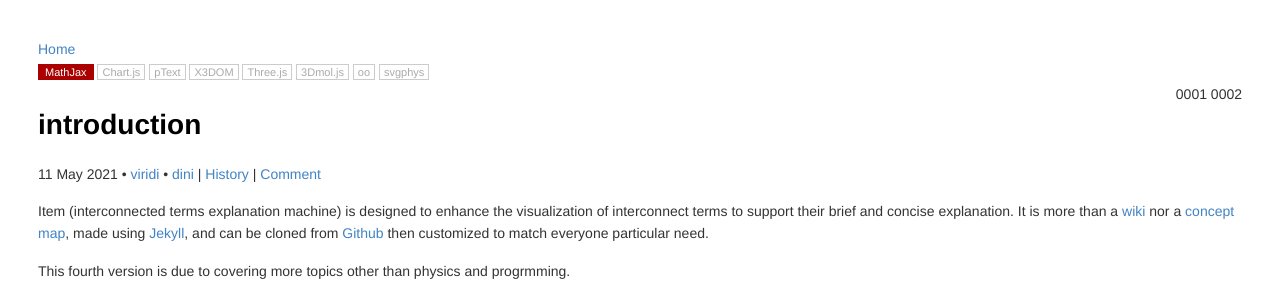
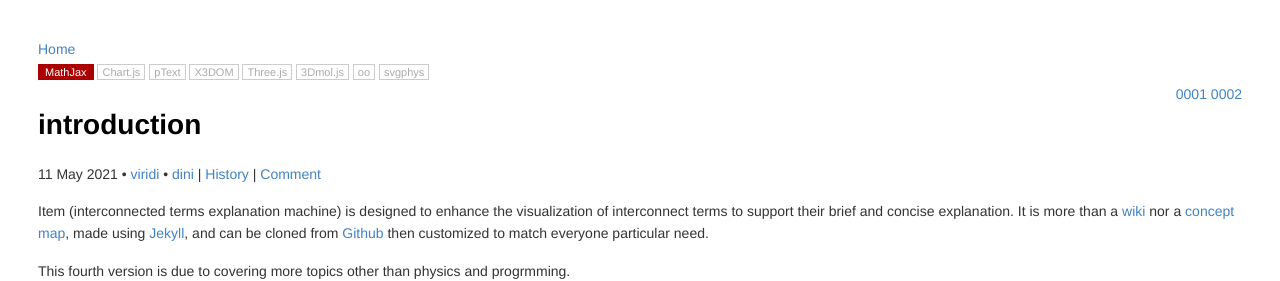
Before and after one commit to dudung/butir, a Jekyll site: the page built from _posts/0/00/2021-05-12-introduction.md, in a window 1280 px wide. Shown: the top 281 px of the page. Built offline with Jekyll 4.4.1, drawn with Linux system fonts in a browser that asks for light colours; formulas are drawn with MathJax 3.

Commit message:
update nodes.html

```diff
--- a/_includes/nodes.html
+++ b/_includes/nodes.html
@@ -2,7 +2,7 @@
 
 <div style="float:right;">
 {% for n in page.nodes %}
-{{ site.baseurl }}{{ n }}
+<a href="{{ site.baseurl }}/{{ n }}">{{ n }}</a>
 {% endfor %}
 </div>
 
```
